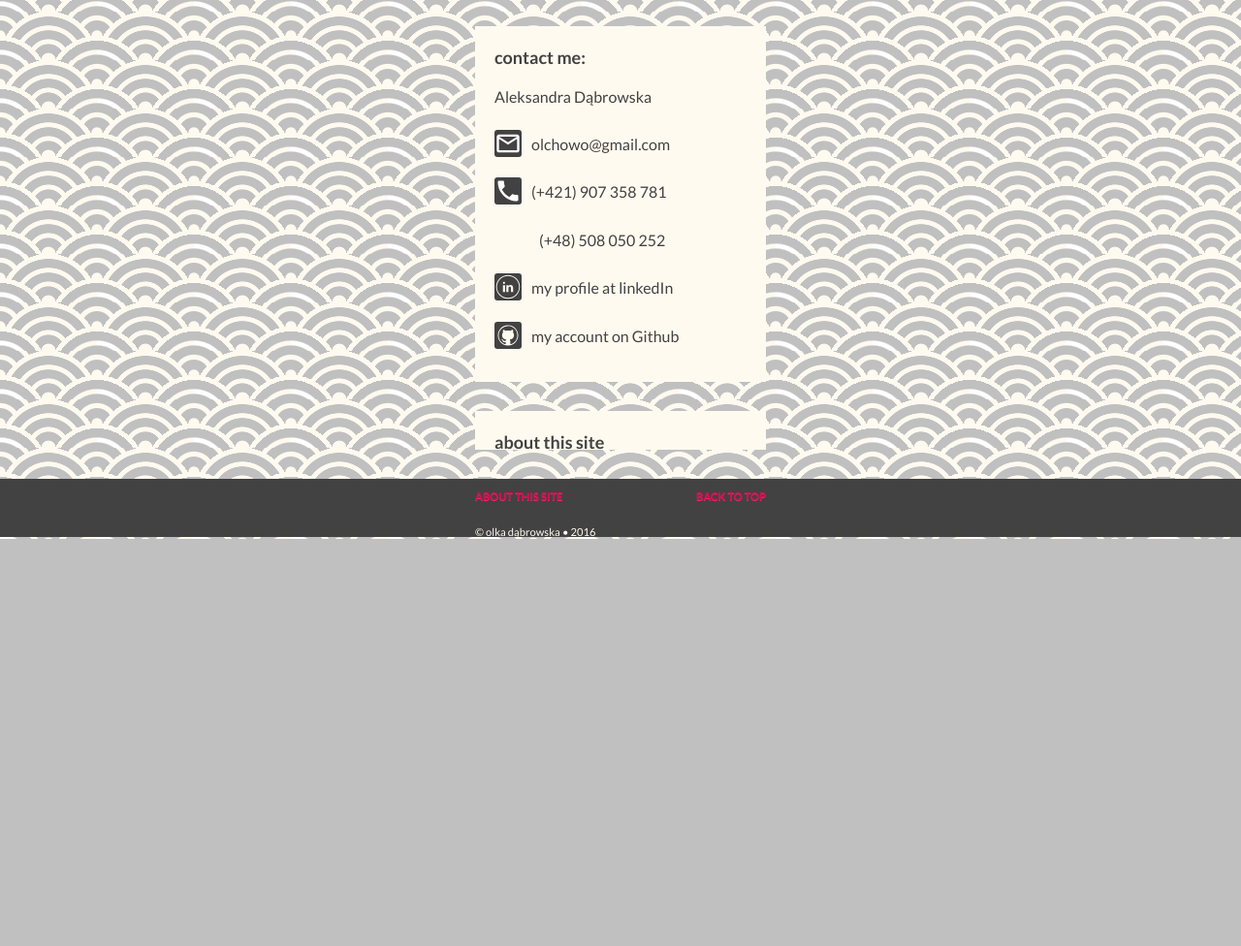
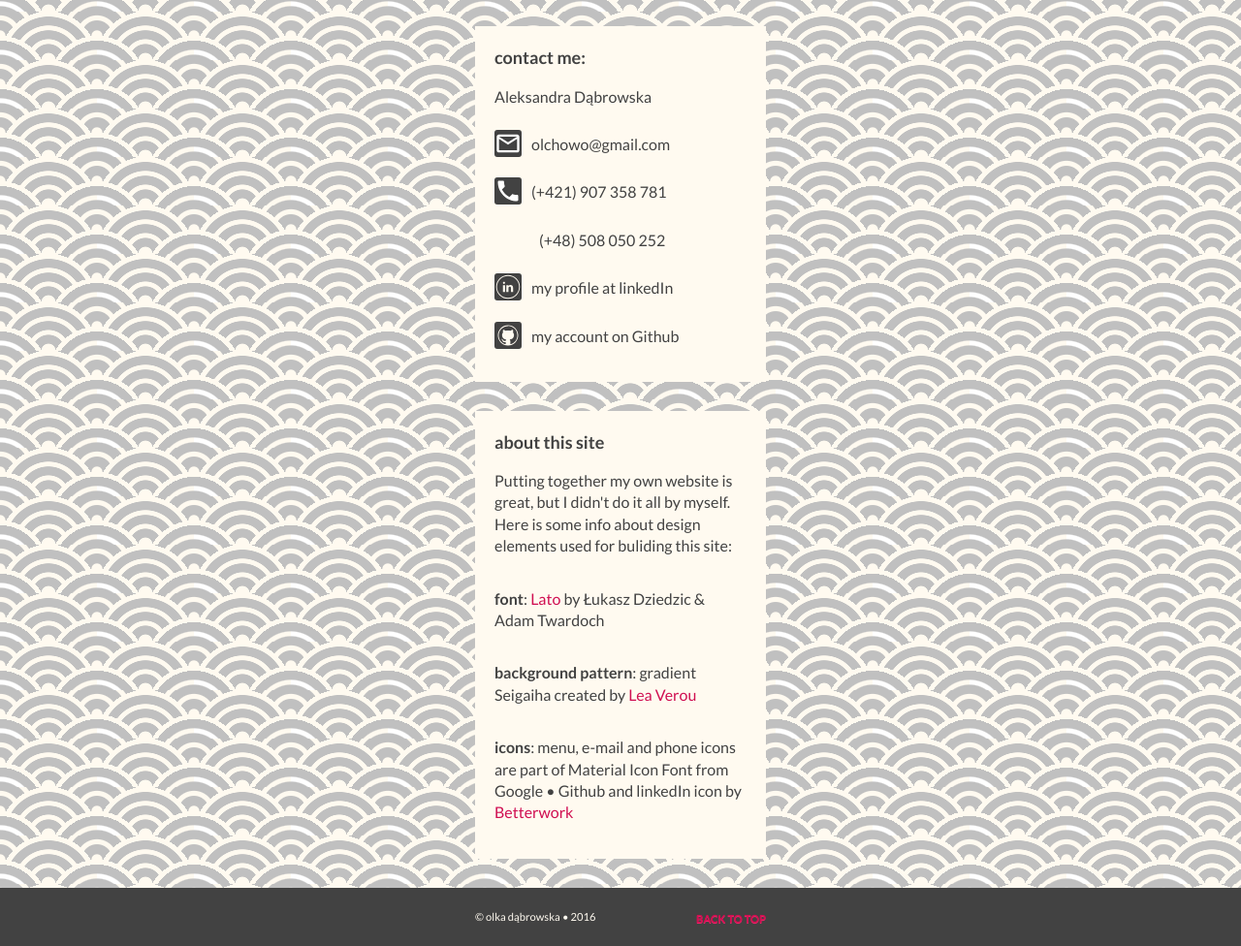
Before and after one commit to olchowo/my-portfolio, a plain HTML site: page index.html in a window 1280 px wide. Shown: the part 3088-4064 px from the top of the page at 97% size. Before the commit the page ends 3644 px from the top, so only its background shows below. Drawn offline with nearby package versions, Linux system fonts and the light colour scheme; files that its build step writes are made by us from their sources.

Commit message:
new cv file

```diff
--- a/index.html
+++ b/index.html
@@ -100,7 +100,7 @@
 				</ul>
 			</div>
 
-			<p>You can review my ready-to-print cv <a href="graphics/cv_olka-dabrowska.pdf">in here</a>.</p>
+			<p>You can review my ready-to-print cv <a href="graphics/cv_aleksandra-brozek-dabrowska.pdf">in here</a>.</p>
 		</section>
 
 		<section id="s3" class="main-width">
@@ -139,7 +139,7 @@
 			</div>
 		</section>
 
-		<section id="s5" class="main-width hide-info">
+		<section id="s5" class="main-width">
 			<h3>about this site</h3>
 			<p>Putting together my own website is great, but I didn't do it all by myself. Here is some info about design elements used for buliding this site:</p>
 			<p><span>font</span>: <a href="http://www.latofonts.com/">Lato</a> by Łukasz Dziedzic &amp; Adam Twardoch</p>
@@ -149,11 +149,10 @@
 
 		<footer>
 			<div class="footer-content  main-width">
+				<p>&copy; olka dąbrowska &bull; 2016</p>
 				<div>
-					<div class="show-s5">about this site</div>
 					<a href="#">back to top</a>
 				</div>
-				<p>&copy; olka dąbrowska &bull; 2016</p>
 			</div>
 		</footer>
 	</body>
--- a/js/app.js
+++ b/js/app.js
@@ -43,18 +43,4 @@ $(function() {
 
 	showLess.on('click', showingAbout);
 
-
-	/* visibility of "about this site" section */
-
-	var showInfo = $('.show-s5');
-	var siteInfo = $('#s5');
-
-	showInfo.on('click', function(event) {
-		console.log(siteInfo);
-		siteInfo.toggleClass('hide-info', 'show-info');
-		console.log(siteInfo);
-	});
-
-
-
 });
--- a/scss/partials/_s5-info.scss
+++ b/scss/partials/_s5-info.scss
@@ -19,16 +19,3 @@
 		}
 	}
 }
-
-.hide-info {
-	//display: none;
-	max-height: 0;
-	//transition: max-height 3s;
-	overflow: hidden;
-}
-
-.show-info {
-
-	max-height: 500px;
-	//transition: height 3s ease-in;
-	}
--- a/scss/partials/_s6-footer.scss
+++ b/scss/partials/_s6-footer.scss
@@ -20,26 +20,18 @@ footer {
 	.footer-content {
 		height: 100%;
 		display: flex;
-		flex-flow: column nowrap;
 		justify-content: space-between;
+		align-items: center;
 
 		p {
 			color: floralwhite;
 			font-size: 70%;
 			padding: 0;
+			display: inline-block;
 		}
 
-		div {
-			display: flex;
-			justify-content: space-between;
-
-			a {
+		div a {
 				@extend %bottom-links;
-			}
-
-			.show-s5 {
-				@extend %bottom-links;
-			}
 		}
 	}
 }
```
Also changed, not shown: 2 other files.
